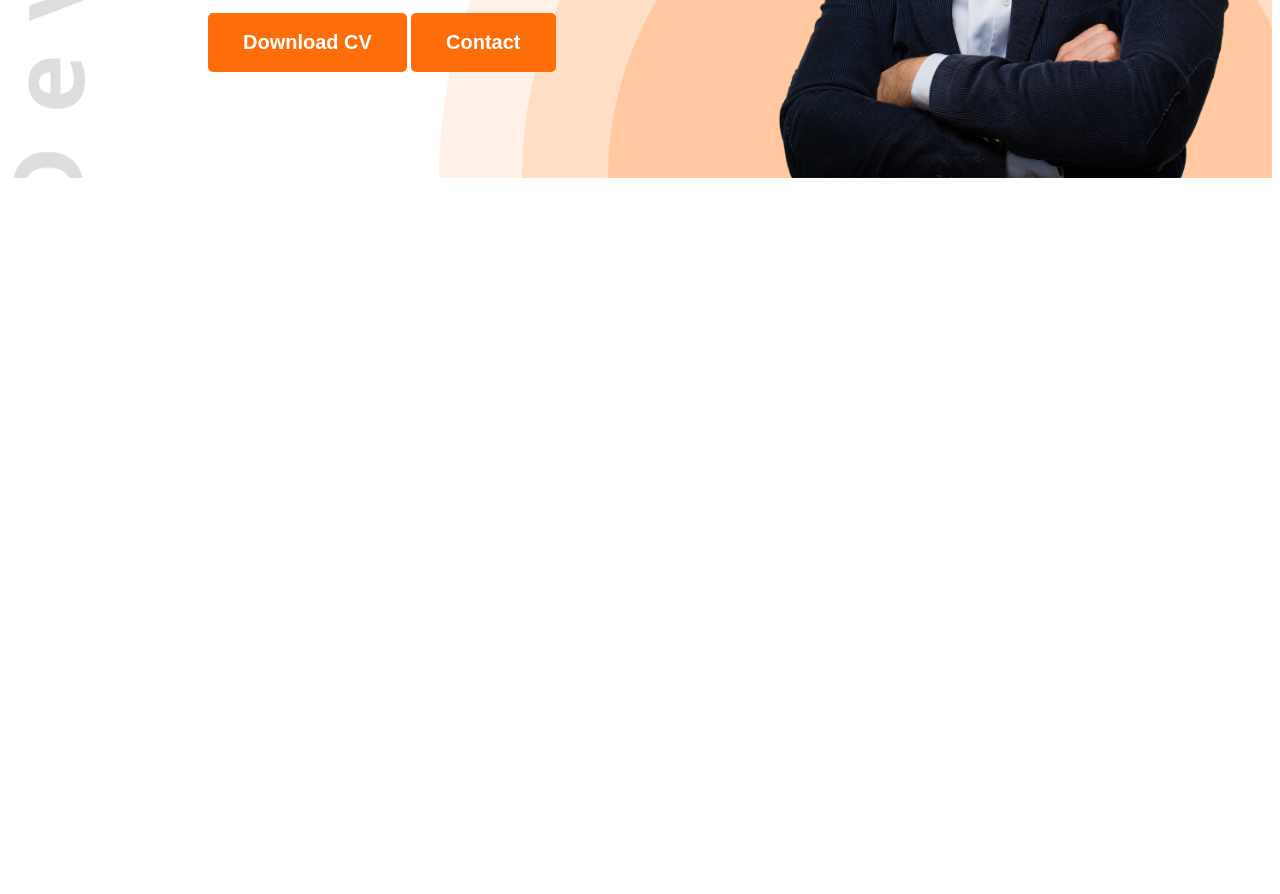
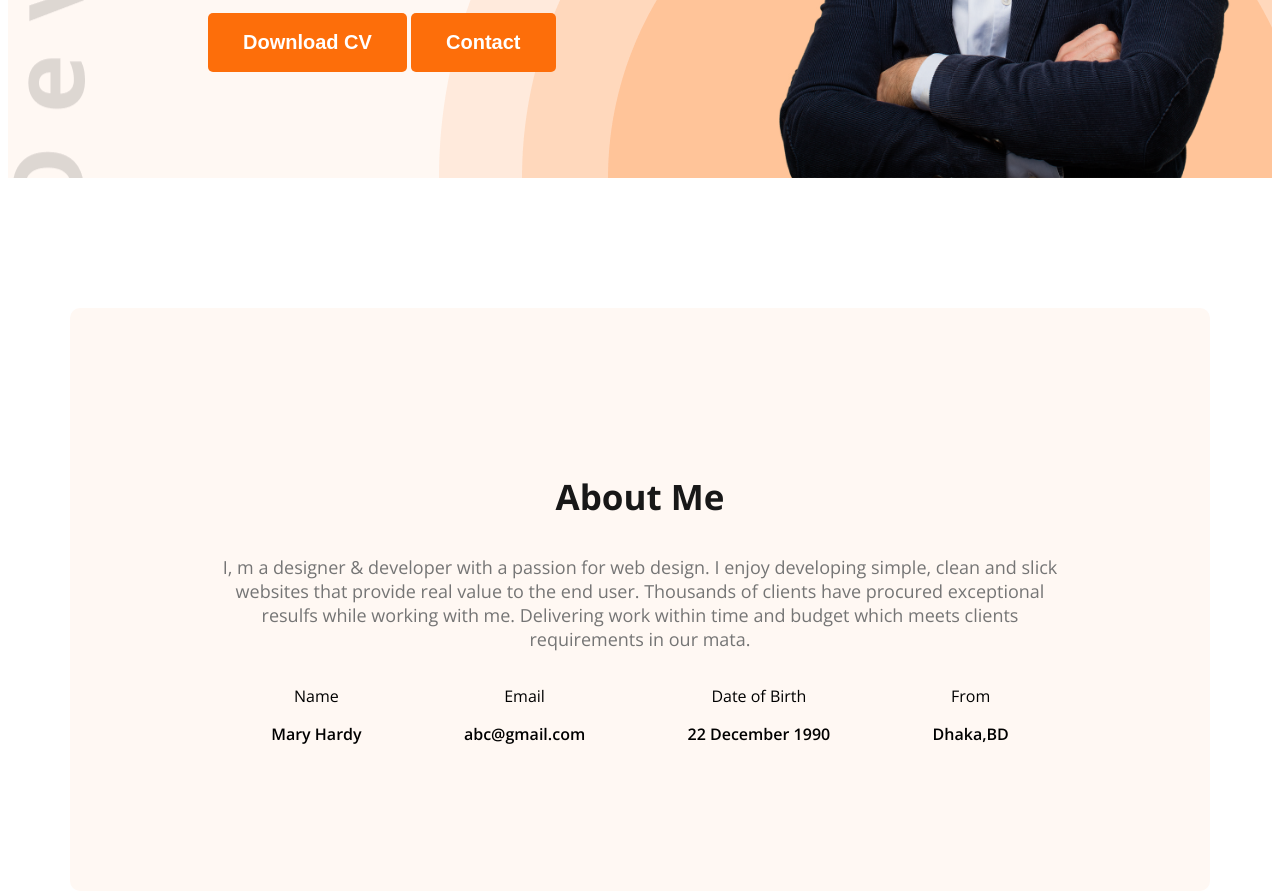
Before and after one commit to anik257/My-Project, a plain HTML site: page index.html in a window 1280 px wide. Shown: the part 560-1454 px from the top of the page. Before the commit the page ends 800 px from the top, so only its background shows below. Drawn offline with nearby package versions, Linux system fonts and the light colour scheme.

Commit message:
my committt

```diff
--- a/index.html
+++ b/index.html
@@ -16,7 +16,7 @@
 </head>
 
 <body class="open-sans-normal">
-    <header class="header">
+    <header class="header secondry-bg">
         <nav>
             <h3 class="nav-title">Ma<span class="text-primary">r</span>y</h3>
             <ul>
@@ -33,7 +33,8 @@
                 <h4 class="banner-greetings dark-2">Hi,I am</h4>
                 <h1 class="banner-title">Mary Hardy</h1>
                 <p class="banner-description">
-    Shot what able cold new see hold.Friendly as an betrayed formerly he. Morning because as to society behaved moments.
+                    Shot what able cold new see hold.Friendly as an betrayed formerly he. Morning because as to society
+                    behaved moments.
                 </p>
                 <button class="btn-primary">Download CV</button>
                 <button class="btn-primary">Contact</button>
@@ -43,7 +44,32 @@
 
     </header>
     <main>
-
+        <section class="about secondry-bg">
+            <h3 class="section-title"> About Me</h3>
+            <p class="section-description">I, m a designer & developer with a passion for web design. I enjoy developing
+                simple, clean and slick websites that provide real value to the end user. Thousands of clients have
+                procured exceptional resulfs while working with me. Delivering work within time and budget which meets
+                clients requirements in our mata.</p>
+                <div class="about-items">
+                    <!-- .about-items*4>p.items-title+p.item-description -->
+                      <div class="about-item">
+                        <p class="items-title">Name</p>
+                        <p class="item-description">Mary Hardy</p>
+                      </div>
+                      <div class="about-item">
+                        <p class="items-title">Email</p>
+                        <p class="item-description">abc@gmail.com</p>
+                      </div>
+                      <div class="about-item">
+                        <p class="items-title">Date of Birth</p>
+                        <p class="item-description">22 December 1990</p>
+                      </div>
+                      <div class="about-item">
+                        <p class="items-title">From</p>
+                        <p class="item-description">Dhaka,BD</p>
+                      </div>
+                </div>
+        </section>
     </main>
     <footer>
 
--- a/portfolio.css
+++ b/portfolio.css
@@ -71,4 +71,39 @@ border: none;
     background-image:url(images/developer.png),url(images/header_bg.png);
     background-repeat: no-repeat;
     background-position: top left, bottom right;
+
 }
+.section-title{
+font-size: 35px;
+font-weight: bold;
+color:#181818;
+
+}
+.section-description{
+    font-size: 18px;
+    color: #757575;
+}
+.secondry-bg{
+background-color: #FFF8F3;
+
+}
+.about{
+    border-radius:10px ;
+    padding: 130px 150px;
+}
+main{
+    max-width: 1140px;
+    margin: 0 auto;
+    text-align: center;
+    margin-top: 130px;
+}
+
+
+.item-description{
+    font-weight: 600;
+}
+
+.about-items{
+    display: flex;
+    justify-content: space-around;
+}
```
Lines whose indentation alone changed are shown as unchanged.
